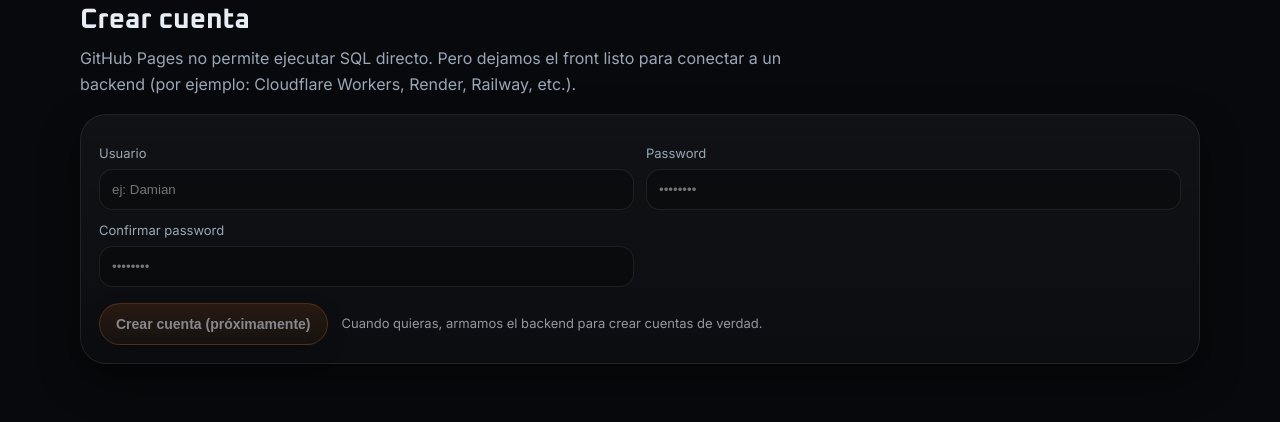
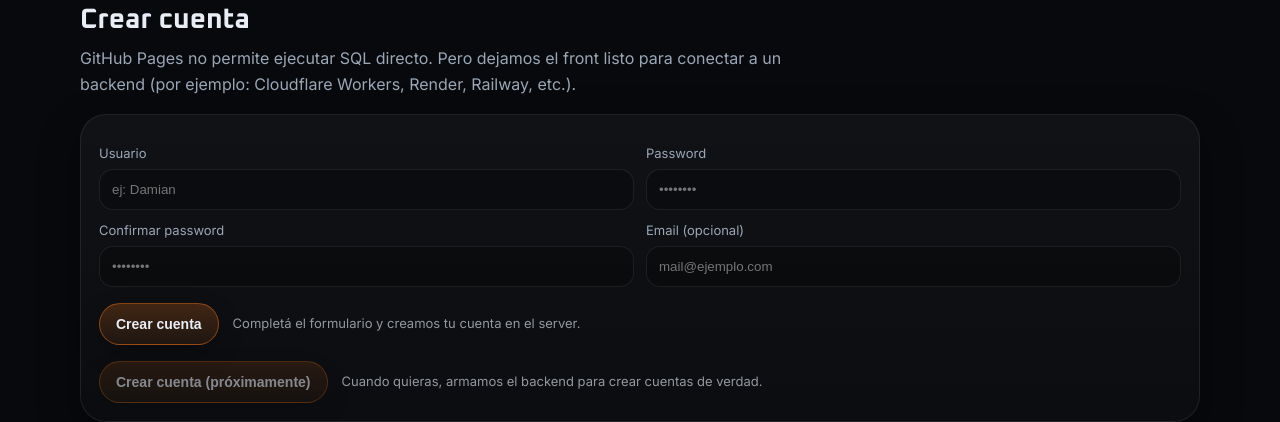
Before and after one commit to eldamomdq/aira-lan, a plain HTML site: page index.html in a window 1280 px wide. Shown: the part 1469-1891 px from the top of the page. Drawn offline with Linux system fonts and the light colour scheme.

Commit message:
Update index.html

```diff
--- a/index.html
+++ b/index.html
@@ -237,23 +237,38 @@
       </div>
 
       <div class="box">
-        <form class="form" onsubmit="return false;">
+        <form class="form" id="registerForm">
   <div class="form-row">
     <label>
       Usuario
-              <input type="text" placeholder="ej: Damian" disabled />
+      <input name="username" type="text" placeholder="ej: Damian" required minlength="3" maxlength="32" />
     </label>
     <label>
       Password
-              <input type="password" placeholder="••••••••" disabled />
+      <input name="password" type="password" placeholder="••••••••" required minlength="6" maxlength="64" />
     </label>
   </div>
+
   <div class="form-row">
     <label>
       Confirmar password
-              <input type="password" placeholder="••••••••" disabled />
+      <input name="confirmPassword" type="password" placeholder="••••••••" required minlength="6" maxlength="64" />
+    </label>
+    <label>
+      Email (opcional)
+      <input name="email" type="email" placeholder="mail@ejemplo.com" />
     </label>
   </div>
+
+  <div class="form-actions">
+    <button class="btn primary" type="submit" id="registerBtn">
+      Crear cuenta
+    </button>
+    <span class="small hint" id="registerMsg">
+      Completá el formulario y creamos tu cuenta en el server.
+    </span>
+  </div>
+</form>
 
           <div class="form-actions">
             <button class="btn primary" type="button" disabled>
```
Lines whose indentation alone changed are shown as unchanged.
